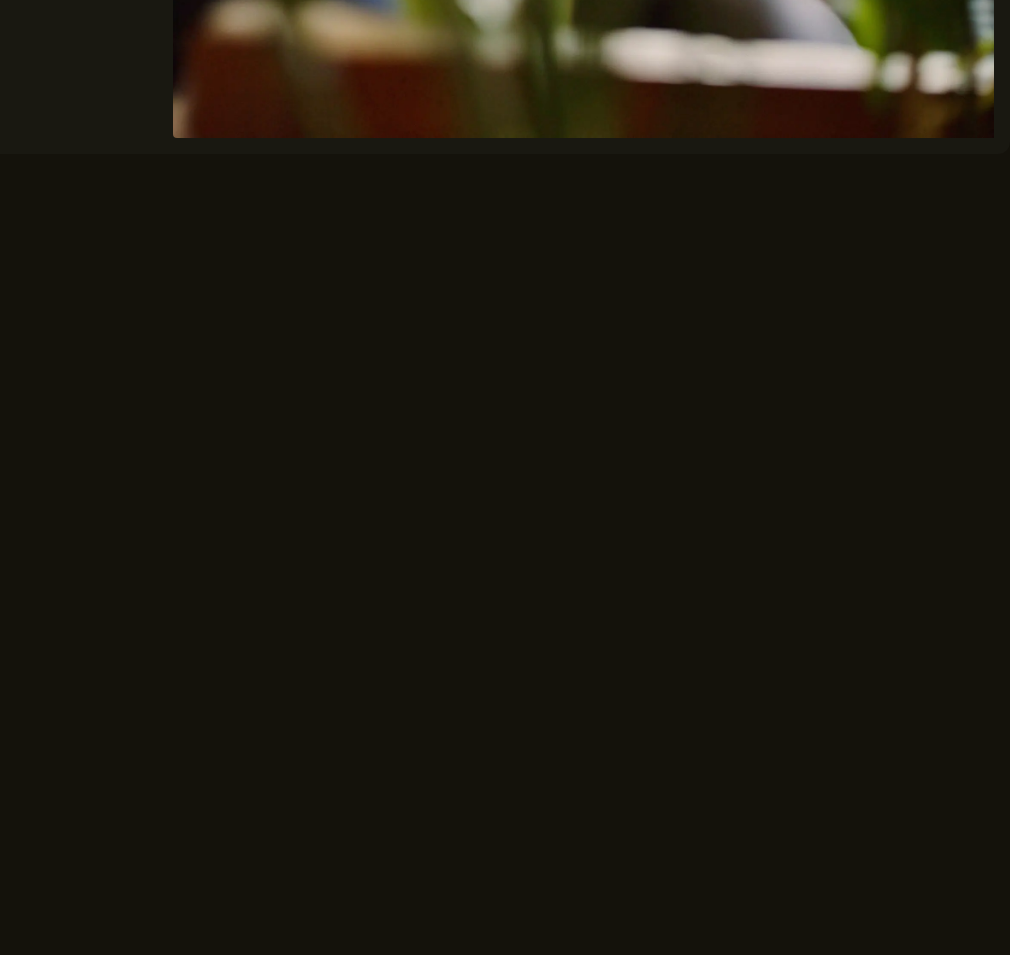
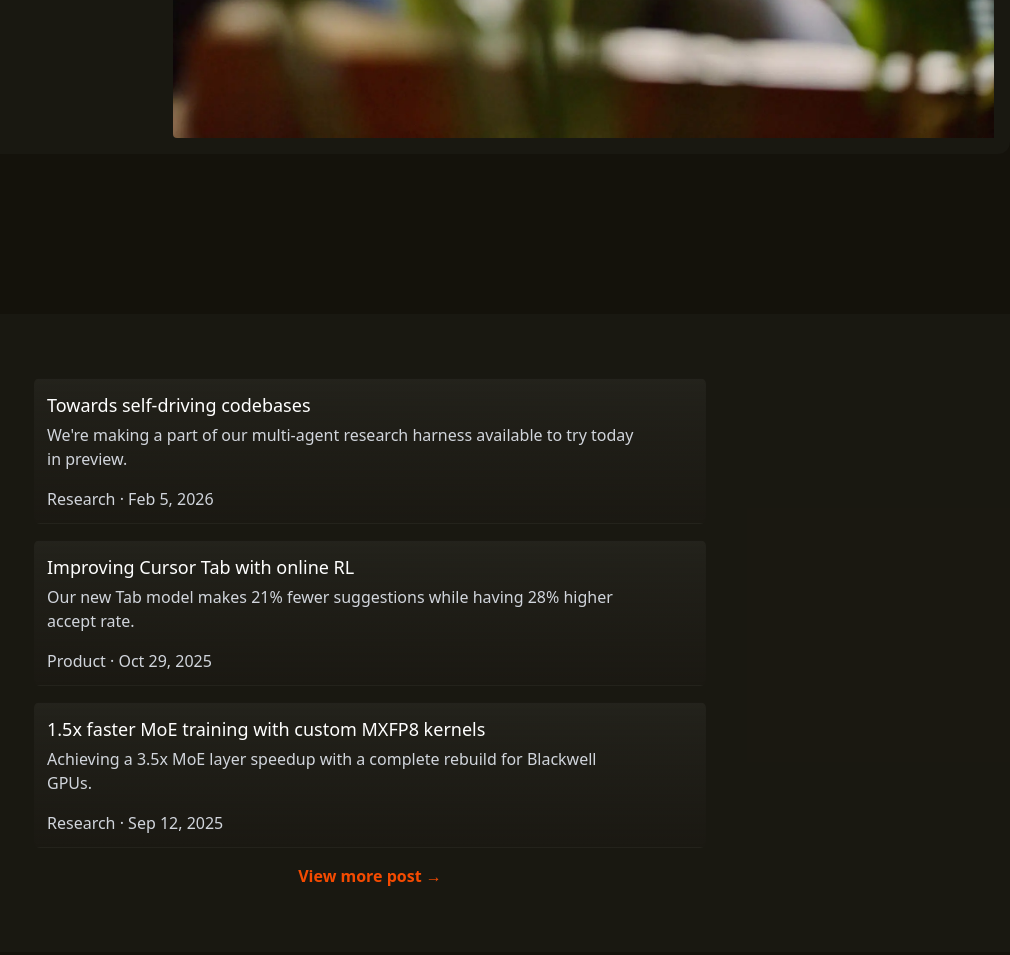
Before and after one commit to viraljain7/02_cursor-clone, a website built with Vite: page index.html in a window 1280 px wide. Shown: the part 5081-6036 px from the top of the page, without its empty margins (270-1280 px from the left). Before the commit the page ends 5235 px from the top, so only its background shows below. Built offline with nearby package versions, Linux system fonts and the light colour scheme; files whose address does not match are found by name.

Commit message:
Hightlights Section Add

```diff
--- a/index.html
+++ b/index.html
@@ -352,7 +352,8 @@
       <p class="text-gray-400 text-md">
         <span class="px-2 py-1 rounded-2xl border text-sm border-amber-50/30 mr-3">2.4</span>
 
-        Jan 22, 2026</p>
+        Jan 22, 2026
+      </p>
       <p class="text-md my-4">Subagents, Skills, and Image Generation
       </p>
 
@@ -363,11 +364,11 @@
     <div class="bg-[#1b1913]/80  flex flex-col p-4 rounded-md ">
       <p class="text-gray-400 text-md">
         Jan 16, 2026</p>
-      <p class="text-md my-4">CLI Agent Modes and Cloud Handoff    </p>
+      <p class="text-md my-4">CLI Agent Modes and Cloud Handoff </p>
 
     </div> <!-- Card 3 -->
     <div class="bg-[#1b1913]/80  flex flex-col justify-between p-4 rounded-md ">
-          <p class="text-gray-400 text-md"> Jan 8, 2026      </p>
+      <p class="text-gray-400 text-md"> Jan 8, 2026 </p>
 
 
       <p class="text-md my-4">New CLI Features and Improved CLI Performance
@@ -379,7 +380,8 @@
       <p class="text-gray-400 text-md">
         <span class="px-2 py-1 rounded-2xl border text-sm border-amber-50/30 mr-3">2.3</span>
 
-        Dec 22, 2025      </p>
+        Dec 22, 2025
+      </p>
       <p class="text-md my-4">Layout Customization and Stability Improvements
       </p>
 
@@ -391,10 +393,10 @@
 
 
   <section class="max-w-7xl mx-auto mt-20">
-      <!-- 1 items -->
     <div class="items-1 grid grid-cols-12 items-center justify-center bg-[#1b1913]/80  rounded-xl">
       <div class="left col-span-4 p-6">
-        <h3 class="text-2xl">Cursor is an applied research team focused on building the future of software development.</h3>
+        <h3 class="text-2xl">Cursor is an applied research team focused on building the future of software development.
+        </h3>
 
         <button class="text-orange-600 mt-3">Join us →</button>
       </div>
@@ -407,6 +409,78 @@
     </div>
 
   </section>
+
+
+<section class="my-40 flex flex-col items-center gap-4 bg-[#1b1913]/80 py-16">
+
+  <!-- Card -->
+
+  <div
+    class="max-w-2xl w-full
+           rounded-md p-3
+           border border-[#1b1913]/2
+           bg-linear-to-b from-white/5 to-[#1b1913]/90"
+  >
+    <p class="text-lg text-white">
+      Towards self-driving codebases
+    </p>
+
+    <p class="text-gray-300 mt-1 pr-12">
+      We're making a part of our multi-agent research harness available to try today in preview.
+    </p>
+
+    <span class="mt-4 block text-md text-gray-300">
+      Research · Feb 5, 2026
+    </span>
+  </div>
+
+  <!-- Card -->
+  <div
+    class="max-w-2xl w-full
+           rounded-md p-3
+           border border-[#1b1913]/2
+           bg-linear-to-b from-white/5 to-[#1b1913]/90"
+  >
+    <p class="text-lg text-white">
+Improving Cursor Tab with online RL
+    </p>
+
+    <p class="text-gray-300 mt-1 pr-12">
+Our new Tab model makes 21% fewer suggestions while having 28% higher accept rate.    </p>
+
+    <span class="mt-4 block text-md text-gray-300">
+      Product · Oct 29, 2025
+    </span>
+  </div>
+
+  <!-- Card -->
+  <div
+    class="max-w-2xl w-full
+           rounded-md p-3
+           border border-[#1b1913]/2
+           bg-linear-to-b from-white/5 to-[#1b1913]/90"
+  >
+    <p class="text-lg text-white">
+1.5x faster MoE training with custom MXFP8 kernels
+    </p>
+
+    <p class="text-gray-300 mt-1 pr-12">
+Achieving a 3.5x MoE layer speedup with a complete rebuild for Blackwell GPUs.
+
+    </p>
+
+    <span class="mt-4 block text-md text-gray-300">
+      Research · Sep 12, 2025
+    </span>
+  </div>
+<div>
+
+  <span class="text-start text-orange-600 my-4 font-semibold">View more post →</span>
+</div>
+
+
+</section>
+
 </body>
 
 </html>
```
Lines whose indentation alone changed are shown as unchanged.
